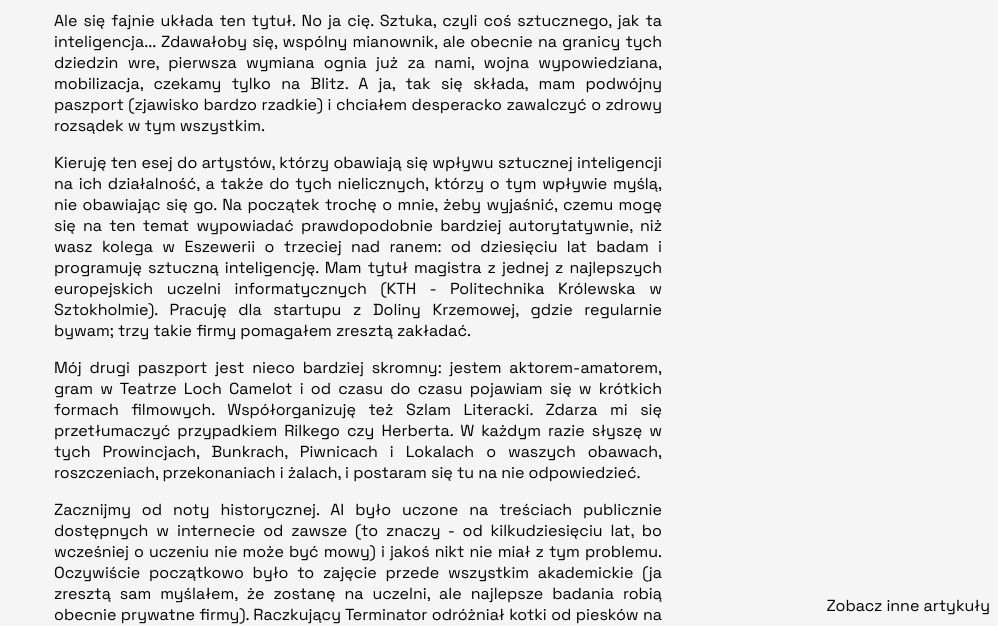
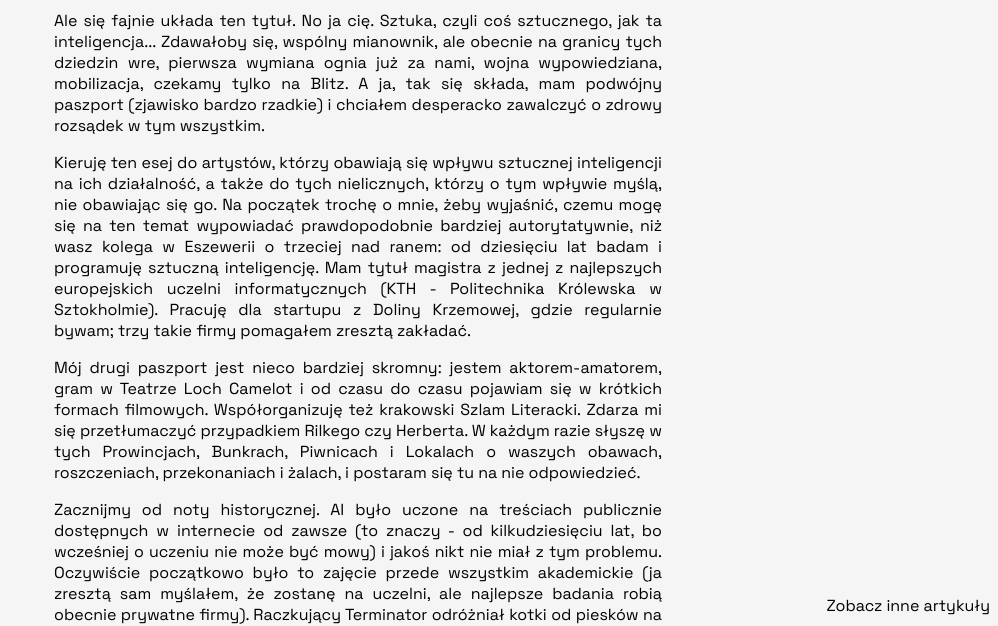
Before and after one commit to malyvsen/malyvsen.github.io, an Astro site: page /pisarz/sztuka-a-sztuczna-inteligencja in a window 1280 px wide. Shown: the part 176-802 px from the top of the page, without its empty margins (282-1280 px from the left). Built offline with nearby package versions, Linux system fonts and the light colour scheme; Astro itself is replaced by a stand-in of ours.

Commit message:
feat(pisarz): specify "krakowski" Szlam Literacki

```diff
--- a/src/content/pisarz/sztuka-a-sztuczna-inteligencja/index.mdx
+++ b/src/content/pisarz/sztuka-a-sztuczna-inteligencja/index.mdx
@@ -9,7 +9,7 @@ Ale się fajnie układa ten tytuł. No ja cię. Sztuka, czyli coś sztucznego, j
 
 Kieruję ten esej do artystów, którzy obawiają się wpływu sztucznej inteligencji na ich działalność, a także do tych nielicznych, którzy o tym wpływie myślą, nie obawiając się go. Na początek trochę o mnie, żeby wyjaśnić, czemu mogę się na ten temat wypowiadać prawdopodobnie bardziej autorytatywnie, niż wasz kolega w Eszewerii o trzeciej nad ranem: od dziesięciu lat badam i programuję sztuczną inteligencję. Mam tytuł magistra z jednej z najlepszych europejskich uczelni informatycznych (KTH - Politechnika Królewska w Sztokholmie). Pracuję dla startupu z Doliny Krzemowej, gdzie regularnie bywam; trzy takie firmy pomagałem zresztą zakładać.
 
-Mój drugi paszport jest nieco bardziej skromny: jestem aktorem-amatorem, gram w Teatrze Loch Camelot i od czasu do czasu pojawiam się w krótkich formach filmowych. Współorganizuję też Szlam Literacki. Zdarza mi się przetłumaczyć przypadkiem Rilkego czy Herberta. W każdym razie słyszę w tych Prowincjach, Bunkrach, Piwnicach i Lokalach o waszych obawach, roszczeniach, przekonaniach i żalach, i postaram się tu na nie odpowiedzieć.
+Mój drugi paszport jest nieco bardziej skromny: jestem aktorem-amatorem, gram w Teatrze Loch Camelot i od czasu do czasu pojawiam się w krótkich formach filmowych. Współorganizuję też krakowski Szlam Literacki. Zdarza mi się przetłumaczyć przypadkiem Rilkego czy Herberta. W każdym razie słyszę w tych Prowincjach, Bunkrach, Piwnicach i Lokalach o waszych obawach, roszczeniach, przekonaniach i żalach, i postaram się tu na nie odpowiedzieć.
 
 Zacznijmy od noty historycznej. AI było uczone na treściach publicznie dostępnych w internecie od zawsze (to znaczy - od kilkudziesięciu lat, bo wcześniej o uczeniu nie może być mowy) i jakoś nikt nie miał z tym problemu. Oczywiście początkowo było to zajęcie przede wszystkim akademickie (ja zresztą sam myślałem, że zostanę na uczelni, ale najlepsze badania robią obecnie prywatne firmy). Raczkujący Terminator odróżniał kotki od piesków na obrazkach, a my biliśmy mu brawo. Z czasem Terminatorek (Terminatorzątko, Terminatunio) zaczął rozróżniać muchołówkę wierzbową od olchowej, czego nie umie nawet mój tata, profesor ornitologii. Zaczął też - o zgrozo! - rozróżniać mikrozwapnienia łagodne od podejrzanych na zdjęciach rentgenowskich. O zgrozo, bo to przecież praca radiologa! Co teraz pocznie radiolog?
 
```
